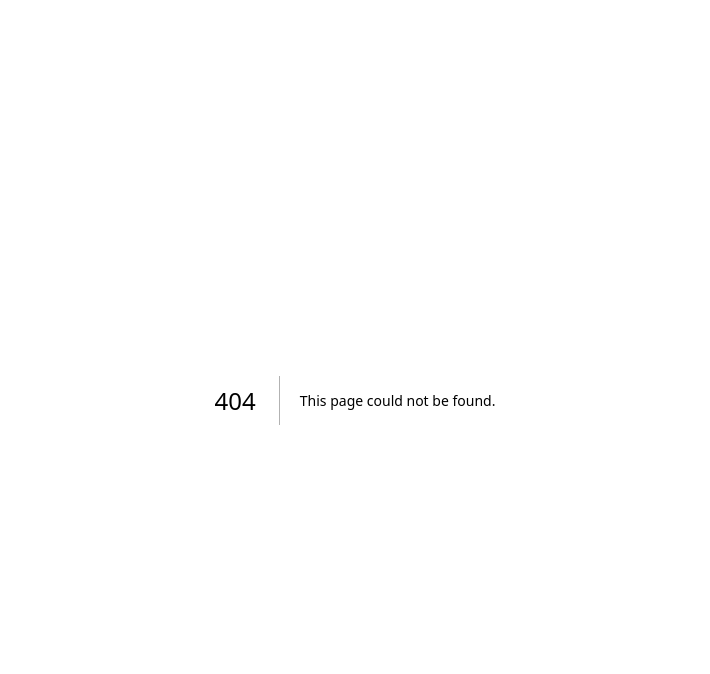
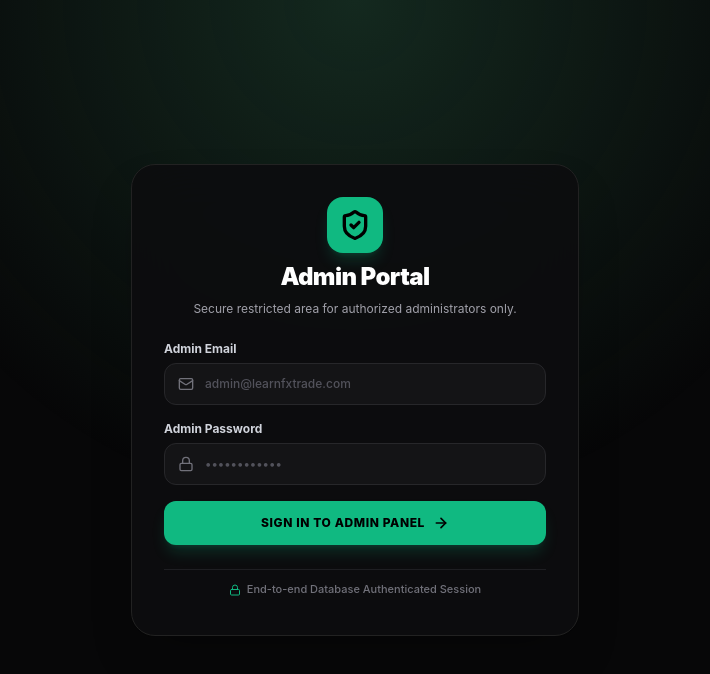
Before and after one commit to student2techie-star/LearnFxTrade, a Next.js app: page /admin/login in a window 1280 px wide. Before the commit this address had no page. Shown: the top 674 px of the page, without its empty margins (285-995 px from the left). Built offline with nearby package versions, Linux system fonts and the light colour scheme.

Commit message:
feat: add dedicated isolated /admin/login page without website navbar/footer and remove demo switchers

```diff
--- /dev/null
+++ b/src/app/admin/layout.tsx
@@ -0,0 +1,13 @@
+import React from 'react';
+
+export default function AdminLayout({
+  children,
+}: {
+  children: React.ReactNode;
+}) {
+  return (
+    <div className="min-h-screen bg-black text-white antialiased">
+      {children}
+    </div>
+  );
+}
--- /dev/null
+++ b/src/app/admin/login/page.tsx
@@ -0,0 +1,117 @@
+'use client';
+
+import React, { useState } from 'react';
+import { useRouter } from 'next/navigation';
+import { useAuth } from '@/lib/auth-context';
+import { Lock, Mail, ShieldAlert, ShieldCheck, ArrowRight } from 'lucide-react';
+
+export default function AdminLoginPage() {
+  const router = useRouter();
+  const { login } = useAuth();
+  const [email, setEmail] = useState('');
+  const [password, setPassword] = useState('');
+  const [loading, setLoading] = useState(false);
+  const [error, setError] = useState<string | null>(null);
+
+  const handleAdminLogin = async (e: React.FormEvent) => {
+    e.preventDefault();
+    setLoading(true);
+    setError(null);
+
+    try {
+      await login(email.trim(), password, 'admin');
+      router.push('/admin');
+    } catch (err: unknown) {
+      const msg = err instanceof Error ? err.message : 'Invalid admin credentials';
+      setError(msg);
+      setLoading(false);
+    }
+  };
+
+  return (
+    <div className="min-h-screen bg-[#070708] flex items-center justify-center p-4 antialiased selection:bg-[#10b981] selection:text-black">
+      {/* Background subtle radial gradient */}
+      <div className="fixed inset-0 pointer-events-none bg-[radial-gradient(circle_at_top,#14291f_0%,transparent_50%)]" />
+
+      <div className="w-full max-w-md relative z-10">
+        <div className="rounded-3xl border border-[#222222] bg-[#0d0d0f]/95 p-8 shadow-2xl backdrop-blur-xl space-y-6">
+          {/* Header */}
+          <div className="text-center space-y-2">
+            <div className="mx-auto flex h-14 w-14 items-center justify-center rounded-2xl bg-[#10b981] text-black shadow-lg shadow-[#10b981]/20">
+              <ShieldCheck className="h-8 w-8 stroke-[2.5]" />
+            </div>
+            <h1 className="text-2xl font-black tracking-tight text-white">
+              Admin Portal
+            </h1>
+            <p className="text-xs text-[#a1a1aa]">
+              Secure restricted area for authorized administrators only.
+            </p>
+          </div>
+
+          {/* Error Message */}
+          {error && (
+            <div className="flex items-start gap-2.5 p-3.5 rounded-xl border border-rose-500/30 bg-rose-500/10 text-xs text-rose-300">
+              <ShieldAlert className="h-4 w-4 shrink-0 text-rose-400 mt-0.5" />
+              <span>{error}</span>
+            </div>
+          )}
+
+          {/* Form */}
+          <form onSubmit={handleAdminLogin} className="space-y-4">
+            <div className="space-y-1.5">
+              <label className="text-xs font-bold text-[#d1d4dc] block">
+                Admin Email
+              </label>
+              <div className="relative">
+                <Mail className="absolute left-3.5 top-1/2 -translate-y-1/2 h-4 w-4 text-[#71717a]" />
+                <input
+                  type="email"
+                  required
+                  autoComplete="email"
+                  placeholder="admin@learnfxtrade.com"
+                  value={email}
+                  onChange={(e) => setEmail(e.target.value)}
+                  className="w-full pl-10 pr-4 py-3 text-xs rounded-xl bg-[#141416] border border-[#27272a] text-white placeholder-[#52525b] focus:outline-none focus:border-[#10b981] transition font-medium"
+                />
+              </div>
+            </div>
+
+            <div className="space-y-1.5">
+              <label className="text-xs font-bold text-[#d1d4dc] block">
+                Admin Password
+              </label>
+              <div className="relative">
+                <Lock className="absolute left-3.5 top-1/2 -translate-y-1/2 h-4 w-4 text-[#71717a]" />
+                <input
+                  type="password"
+                  required
+                  autoComplete="current-password"
+                  placeholder="••••••••••••"
+                  value={password}
+                  onChange={(e) => setPassword(e.target.value)}
+                  className="w-full pl-10 pr-4 py-3 text-xs rounded-xl bg-[#141416] border border-[#27272a] text-white placeholder-[#52525b] focus:outline-none focus:border-[#10b981] transition font-medium"
+                />
+              </div>
+            </div>
+
+            <button
+              type="submit"
+              disabled={loading}
+              className="w-full py-3.5 px-4 rounded-xl bg-[#10b981] hover:bg-[#0ea5e9] text-black hover:text-white font-extrabold text-xs tracking-wider transition shadow-lg shadow-[#10b981]/20 flex items-center justify-center gap-2 cursor-pointer disabled:opacity-50 disabled:cursor-not-allowed uppercase"
+            >
+              {loading ? 'Authenticating with Database...' : 'Sign In to Admin Panel'}
+              <ArrowRight className="h-4 w-4 stroke-[2.5]" />
+            </button>
+          </form>
+
+          {/* Secure indicator */}
+          <div className="pt-2 border-t border-[#1e1e22] text-center">
+            <span className="text-[11px] text-[#71717a] font-medium inline-flex items-center gap-1.5">
+              <Lock className="h-3 w-3 text-[#10b981]" /> End-to-end Database Authenticated Session
+            </span>
+          </div>
+        </div>
+      </div>
+    </div>
+  );
+}
--- a/src/app/admin/page.tsx
+++ b/src/app/admin/page.tsx
@@ -111,14 +111,14 @@
   useEffect(() => {
     if (!authLoading) {
       if (!user || user.role !== 'admin') {
-        router.push('/login');
+        router.push('/admin/login');
       }
     }
   }, [user, authLoading, router]);
 
   const handleAdminSignOut = () => {
     logout();
-    router.push('/login');
+    router.push('/admin/login');
   };
 
   // Offline Students Filter States
--- a/src/app/login/page.tsx
+++ b/src/app/login/page.tsx
@@ -46,45 +46,6 @@
           </p>
         </div>
 
-        {/* Quick Demo Switcher */}
-        <div className="p-3 rounded-2xl bg-slate-950 border border-slate-800 text-xs space-y-2">
-          <div className="text-[11px] font-bold text-slate-400 uppercase tracking-wider flex items-center justify-between">
-            <span>Instant Demo Logins:</span>
-            <span className="text-emerald-400">1-Click Pick</span>
-          </div>
-          <div className="grid grid-cols-2 gap-2">
-            <button
-              type="button"
-              onClick={() => {
-                setEmail('student@example.com');
-                setRole('student');
-              }}
-              className={`p-2 rounded-xl text-left border transition ${
-                role === 'student'
-                  ? 'border-emerald-500/50 bg-emerald-500/10 text-white'
-                  : 'border-slate-800 bg-slate-900 text-slate-400'
-              }`}
-            >
-              <div className="font-bold text-[11px]">Enrolled Student</div>
-              <div className="text-[10px] text-slate-400 truncate">student@example.com</div>
-            </button>
-            <button
-              type="button"
-              onClick={() => {
-                setEmail('admin@learnfxtrade.com');
-                setRole('admin');
-              }}
-              className={`p-2 rounded-xl text-left border transition ${
-                role === 'admin'
-                  ? 'border-amber-500/50 bg-amber-500/10 text-white'
-                  : 'border-slate-800 bg-slate-900 text-slate-400'
-              }`}
-            >
-              <div className="font-bold text-[11px] text-amber-400">Admin Mentor</div>
-              <div className="text-[10px] text-slate-400 truncate">admin@learnfxtrade.com</div>
-            </button>
-          </div>
-        </div>
 
         {error && (
           <div className="p-3 rounded-xl bg-rose-500/10 border border-rose-500/30 text-rose-400 text-xs">
```
